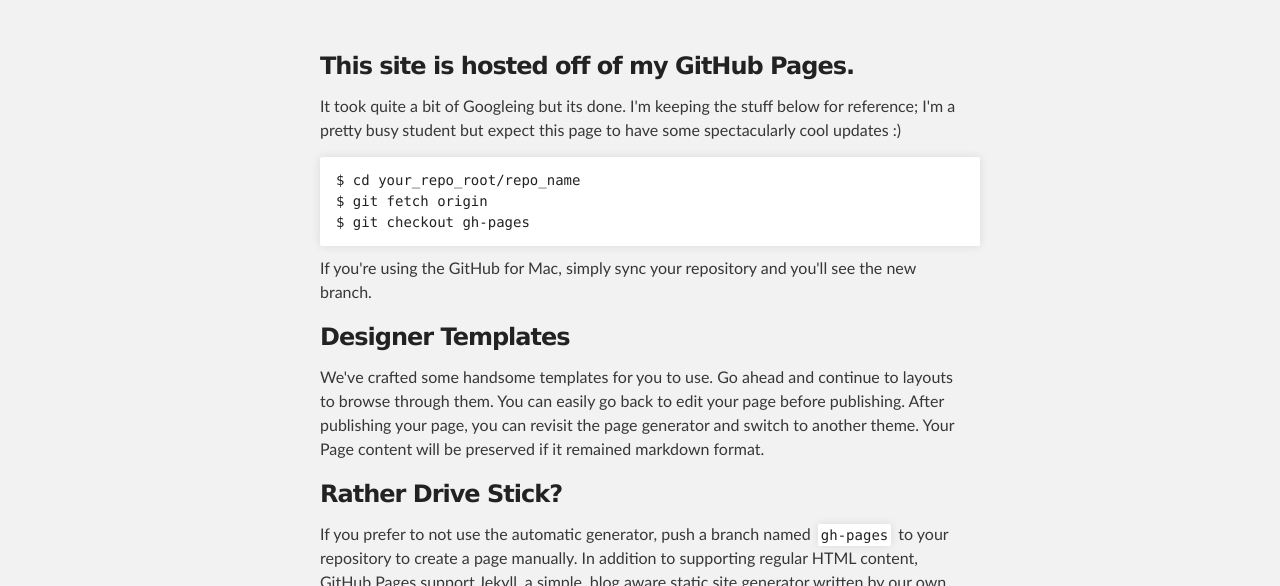
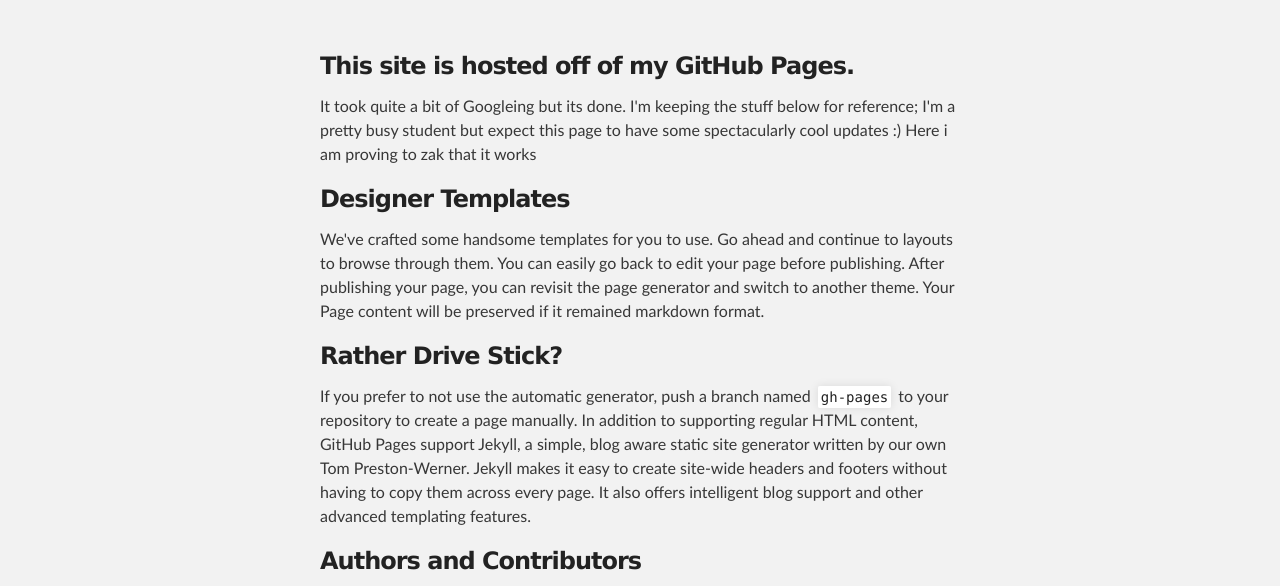
Before and after one commit to victoriaworrall/victoriaworrall.github.io, a plain HTML site: page index.html in a window 1280 px wide. Shown: the part 212-798 px from the top of the page. Drawn offline with Linux system fonts and the light colour scheme.

Commit message:
added a message

```diff
--- a/index.html
+++ b/index.html
@@ -30,14 +30,8 @@
         <h3>
 <a name="welcome-to-github-pages" class="anchor" href="#welcome-to-github-pages"><span class="octicon octicon-link"></span></a>This site is hosted off of my GitHub Pages.</h3>
 
-<p>It took quite a bit of Googleing but its done. I'm keeping the stuff below for reference; I'm a pretty busy student but expect this page to have some spectacularly cool updates :)</p>
+<p>It took quite a bit of Googleing but its done. I'm keeping the stuff below for reference; I'm a pretty busy student but expect this page to have some spectacularly cool updates :) Here i am proving to zak that it works</p>
 
-<pre><code>$ cd your_repo_root/repo_name
-$ git fetch origin
-$ git checkout gh-pages
-</code></pre>
-
-<p>If you're using the GitHub for Mac, simply sync your repository and you'll see the new branch.</p>
 
 <h3>
 <a name="designer-templates" class="anchor" href="#designer-templates"><span class="octicon octicon-link"></span></a>Designer Templates</h3>
```
